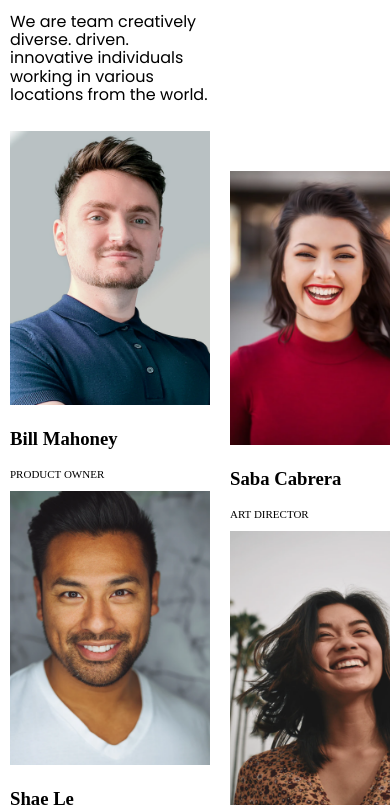
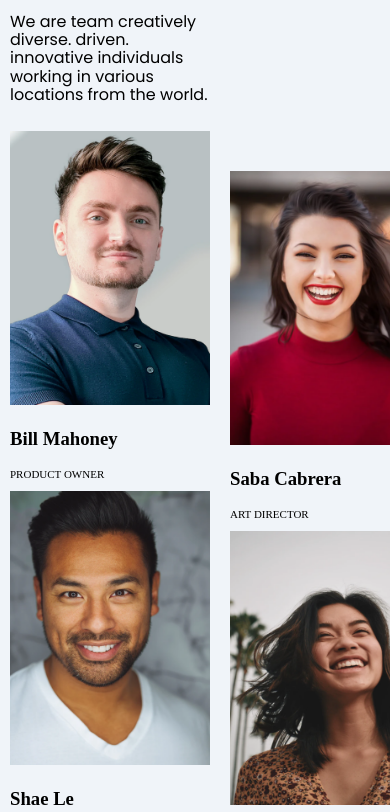
Before and after one commit to antuansabe/My-Team-Page, a plain HTML site: page index.html in a window 390 px wide. Shown: the part 99-911 px from the top of the page. Drawn offline with Linux system fonts and the light colour scheme.

Commit message:
Update movile.css

```diff
--- a/styles/movile.css
+++ b/styles/movile.css
@@ -6,11 +6,11 @@
         grid-template-columns: 1fr 1fr ;
         grid-template-rows: 1fr 350px 350px 150px 1fr ;
         grid-gap: 10px;
-        background: #fff;
+        background: #F0F4F9;
     }
 
     .header {
-        background-color: #fff;
+        background-color: #F0F4F9;
         grid-column-start: 1;
         grid-column-end: 3;
         grid-row-start: 1;
```
